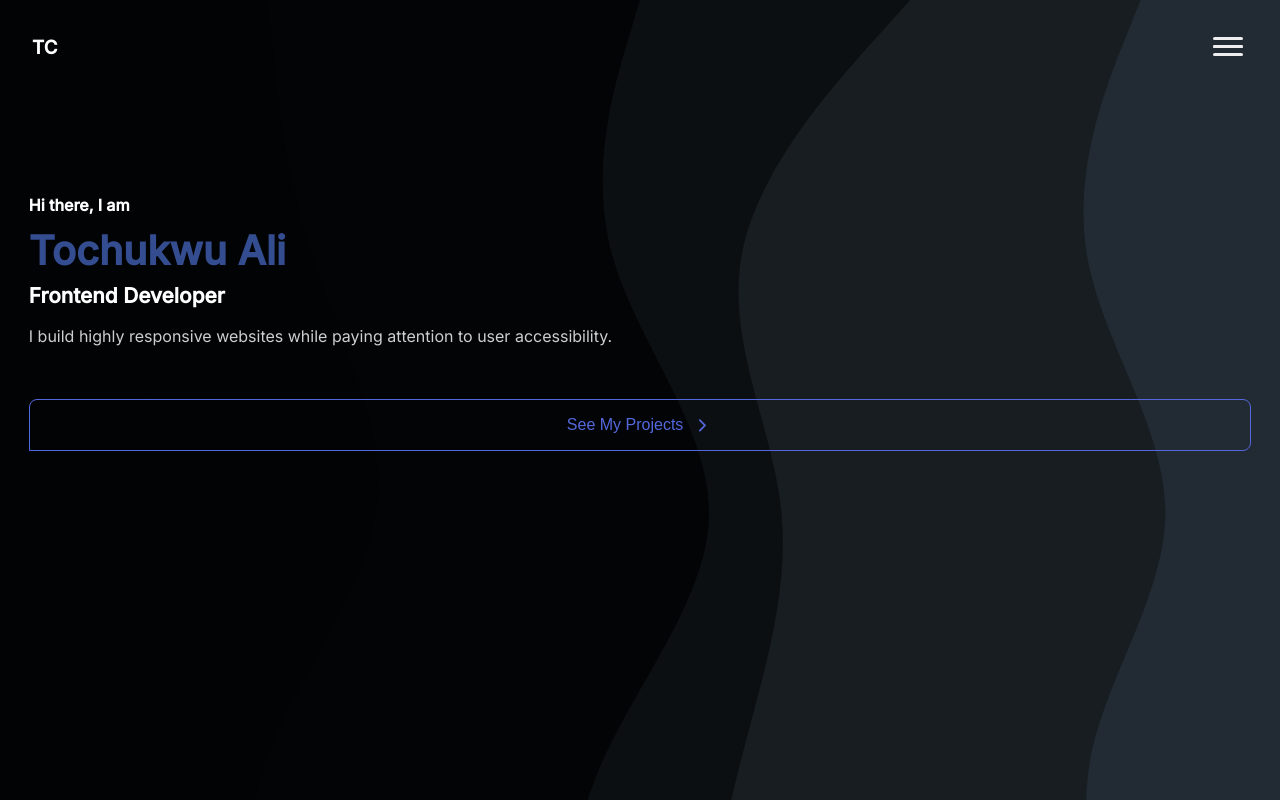
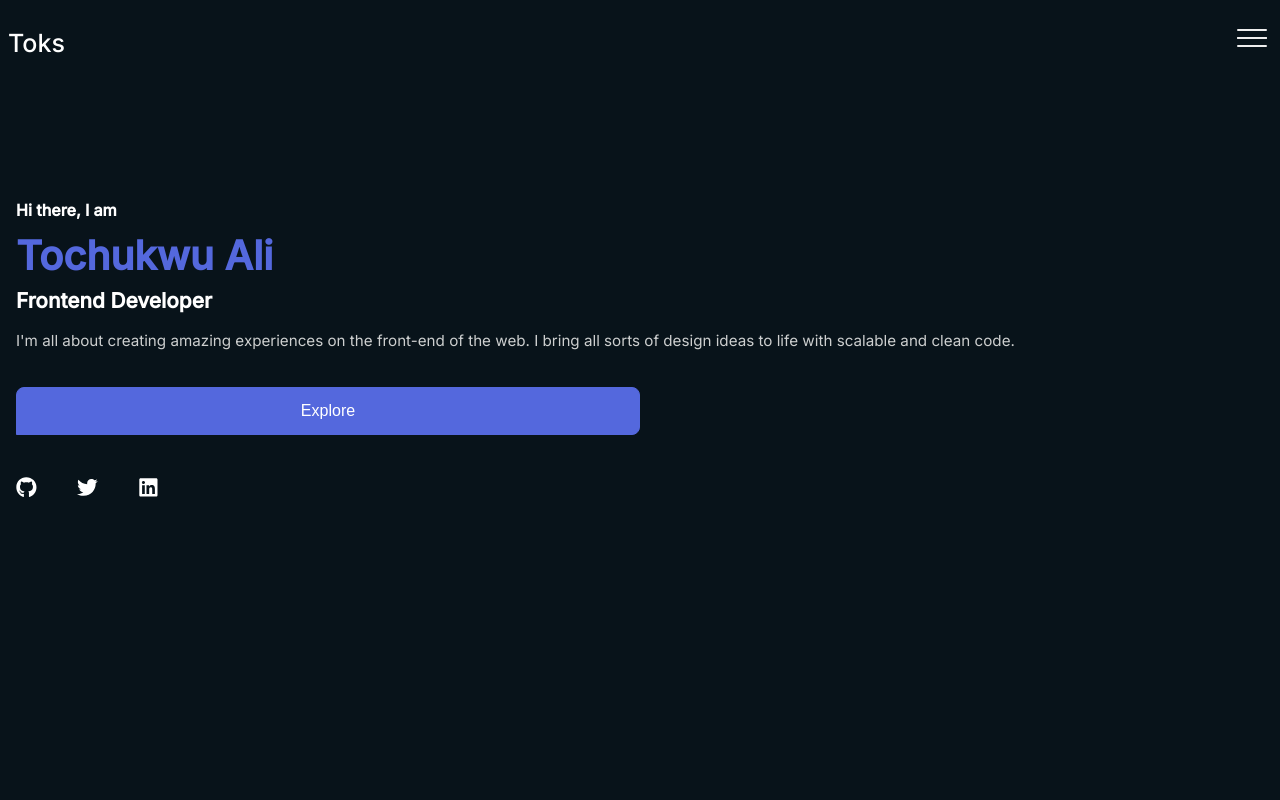
Before and after one commit to tochukwuali/seven-portfolio, a Next.js app: page / in a window 1280 px wide. Shown: the top 800 px of the page. Built offline with nearby package versions, Linux system fonts and the light colour scheme.

Commit message:
implements better design on the home screen

```diff
--- a/components/Hero.js
+++ b/components/Hero.js
@@ -1,6 +1,5 @@
 import styles from "../styles/Hero.module.css";
-import { FiChevronRight } from "react-icons/fi";
-import { IconContext } from "react-icons";
+import { GithubIcon, TwitterIcon, LinkedinIcon } from "./Icon";
 
 const Hero = () => {
   return (
@@ -14,22 +13,24 @@ const Hero = () => {
           </div>
           <div className={styles.hr__body}>
             <p>
-              I build highly responsive websites while paying attention to user
-              accessibility.
+              I'm all about creating amazing experiences on the front-end of the
+              web. I bring all sorts of design ideas to life with scalable and
+              clean code.
             </p>
             <div className={styles.hr__btn_group}>
-              <button className={styles.hr__open_btn}>
-                See My Projects
-                <IconContext.Provider
-                  value={{
-                    size: "1.3em",
-                    style: { verticalAlign: "middle", marginLeft: "9px" },
-                  }}
-                >
-                  <FiChevronRight />
-                </IconContext.Provider>
-              </button>
-              {/* <button className={styles.hr__about_btn}>About Me</button> */}
+              <button className={styles.hr__open_btn}>Explore</button>
+            </div>
+            <div className={styles.hr__social_icons}>
+              <a href="https://github.com/tochukwuali">
+                <GithubIcon />
+              </a>
+              <a href="https://twitter.com/tochukwuali3">
+                <TwitterIcon />
+              </a>
+
+              <a href="https://linkedin.com/in/tochukwuali">
+                <LinkedinIcon />
+              </a>
             </div>
           </div>
         </div>
--- /dev/null
+++ b/components/Icon.js
@@ -0,0 +1,55 @@
+import { IconContext } from "react-icons";
+import { FiChevronRight } from "react-icons/fi";
+import { FaGithub, FaTwitter, FaLinkedin } from "react-icons/fa";
+
+export const ChevronRightIcon = () => {
+  return (
+    <IconContext
+      value={{
+        size: "1.3em",
+        style: { verticalAlign: "middle", marginLeft: "9px" },
+      }}
+    >
+      <FiChevronRight />
+    </IconContext>
+  );
+};
+
+export const GithubIcon = () => {
+  return (
+    <IconContext.Provider
+      value={{
+        size: "1.3em",
+        style: { verticalAlign: "middle" },
+      }}
+    >
+      <FaGithub />
+    </IconContext.Provider>
+  );
+};
+
+export const TwitterIcon = () => {
+  return (
+    <IconContext.Provider
+      value={{
+        size: "1.3em",
+        style: { verticalAlign: "middle" },
+      }}
+    >
+      <FaTwitter />
+    </IconContext.Provider>
+  );
+};
+
+export const LinkedinIcon = () => {
+  return (
+    <IconContext.Provider
+      value={{
+        size: "1.3em",
+        style: { verticalAlign: "middle" },
+      }}
+    >
+      <FaLinkedin />
+    </IconContext.Provider>
+  );
+};
--- a/components/Layout.js
+++ b/components/Layout.js
@@ -20,7 +20,6 @@ const Layout = ({ children }) => {
           {`
             .container {
               display: ${toggle === true ? "none" : "block"};
-              min-height: 100vh;
               padding: 0 0.8rem;
             }
           `}
--- a/components/Nav.js
+++ b/components/Nav.js
@@ -1,7 +1,7 @@
-import { useState } from "react";
 import MobileIcon from "./MobileIcon";
 import styles from "../styles/Nav.module.css";
 import Link from "next/link";
+import { GithubIcon, TwitterIcon, LinkedinIcon } from "./Icon";
 
 const Nav = ({ toggle, openNav }) => {
   let attachedClasses = [styles.Nav];
@@ -12,14 +12,19 @@ const Nav = ({ toggle, openNav }) => {
     <div>
       <nav className={styles.nav__wr}>
         <div className={styles.logo}>
-          <h3>TC</h3>
+          <h3>
+            <Link href="/">Toks</Link>
+          </h3>
         </div>
         <div className={styles.nav__desktop}></div>
         <MobileIcon openNav={openNav} toggle={toggle} />
       </nav>
       <div className={attachedClasses.join(" ")}>
         <div className={styles.side__nav_logo}>
-          <h2> TC </h2>
+          <h2>
+            {" "}
+            <Link href="/">Toks</Link>
+          </h2>
         </div>
         <ul className={styles.nav__list}>
           <li data-aos={"fade-up"} onClick={openNav}>
@@ -42,6 +47,18 @@ const Nav = ({ toggle, openNav }) => {
             <Link href="/contact">Contact</Link>
           </li>
         </ul>
+        <div className={styles.side__nav_social_icons}>
+          <a href="https://github.com/tochukwuali">
+            <GithubIcon />
+          </a>
+          <a href="https://twitter.com/tochukwuali3">
+            <TwitterIcon />
+          </a>
+
+          <a href="https://linkedin.com/in/tochukwuali">
+            <LinkedinIcon />
+          </a>
+        </div>
       </div>
     </div>
   );
--- a/pages/index.js
+++ b/pages/index.js
@@ -10,7 +10,7 @@ export default function Home() {
         <link rel="icon" type="image/svg+xml" href="favicon.svg" />
       </Head>
       <Hero />
-      <Project />
+      {/* <Project /> */}
     </div>
   );
 }
--- a/styles/Hero.module.css
+++ b/styles/Hero.module.css
@@ -1,9 +1,5 @@
-.hr__wr {
-  height: 100vh;
-}
-
 .hr {
-  padding: 2rem 0;
+  margin-top: 7rem;
 }
 
 .hr__header {
@@ -11,15 +7,15 @@
 }
 
 .hr__header h2 {
-    font-size: 2.5rem;
-    margin-top: -0.6rem;
-    color: #344d90;
-    padding-right: 3rem;
+  font-size: 2.5rem;
+  margin-top: -0.6rem;
+  color: #5468dd;
+  /* padding-right: 2rem; */
 }
 
 .hr__header h3 {
-   font-size: 1.3rem;
-   margin-top: -1.6rem;
+  font-size: 1.3rem;
+  margin-top: -1.6rem;
 }
 
 .hr__header h4 {
@@ -31,8 +27,8 @@
   margin-top: -0.6rem;
 }
 
-.hr__body p{
-  font-size: 1.0rem;
+.hr__body p {
+  font-size: 0.95rem;
   line-height: 1.8;
   color: #cdcfcf;
   margin-top: 1.5rem;
@@ -40,23 +36,28 @@
 
 .hr__btn_group {
   width: 100%;
-  margin-top: 3rem;
-
+  margin-top: 2rem;
 }
 .hr__open_btn {
-  padding: 0.9rem 1rem;
-  background: transparent;
+  padding: 0.9rem;
+  background: #5468dd;
   border: 1px solid #5468dd;
-  font-family: 'Inter' sans-serif;
-  color: #fff;
+  font-family: "Inter" sans-serif;
   border-radius: 8px 8px 8px 0px;
   font-size: 1rem;
-  width: 100%;
+  width: 50%;
   cursor: pointer;
-  color: #5468dd;
+  color: #fff;
 }
 
-.hr__open_btn .chevron svg{
+.hr__social_icons {
+  display: flex;
+  gap: 2.5rem;
+  width: 100%;
+  margin-top: 2.5rem;
+}
+
+.hr__open_btn .chevron svg {
   position: relative;
   top: 5px;
   left: 7px;
--- a/styles/Layout.module.css
+++ b/styles/Layout.module.css
@@ -1,21 +1,17 @@
 .wrapperr {
   background-color: #08131a;
-  background-image: url('/bg5.svg');
-  height: 100vh;
+  /* background-image: url("/bg5.svg"); */
   background-size: cover;
   position: relative;
+  height: 100%;
 }
 
 .wrapper {
-  padding: 1rem;
-}
-.container {
-  min-height: 100vh;
-  padding: 0 2rem;
+  padding: 1rem 0.2rem;
 }
 
 .main {
-  padding: 3rem 0;
+  margin-top: 3rem;
   flex: 1;
 }
 
--- a/styles/MobileIcon.module.css
+++ b/styles/MobileIcon.module.css
@@ -1,16 +1,15 @@
-
 .MobileIcon {
   position: relative;
   z-index: 3;
   width: 20px;
   height: auto;
-    top: 5px;
+  top: 8px;
   right: 15px;
 }
 
 .icon {
   width: 30px;
-    height: 45px;
+
   position: relative;
   -webkit-transform: rotate(0deg);
   -moz-transform: rotate(0deg);
@@ -23,11 +22,10 @@
   cursor: pointer;
 }
 
-
 .icon span {
   display: block;
   position: absolute;
-    height: 3px;
+  height: 2px;
   width: 100%;
   background: #eeeeee;
   border-radius: 9px;
@@ -63,11 +61,11 @@
 }
 
 .icon.open span:nth-child(2) {
-    transform: rotate(45deg)
+  transform: rotate(45deg);
 }
 
 .icon.open span:nth-child(3) {
-    transform: rotate(-45deg)
+  transform: rotate(-45deg);
 }
 
 .icon.open span:nth-child(4) {
--- a/styles/Nav.module.css
+++ b/styles/Nav.module.css
@@ -1,22 +1,26 @@
 .nav__desktop {
- display: none;
+  display: none;
 }
 
 .nav__wr {
-    display: flex;
-    justify-content: space-between;
-    padding: 1rem;
+  display: flex;
+  justify-content: space-between;
+  padding: 0.3rem;
 }
 
 .logo {
-  margin-top: -15px;
+  margin-top: -18px;
   color: white;
+}
+
+.logo h3 {
+  font-size: 25px;
+  font-weight: 500;
 }
 
 .Nav.open {
   display: flex;
   flex-direction: column;
-  justify-content: center;
   align-items: center;
   color: rgb(255, 255, 255);
   font-weight: bold;
@@ -43,17 +47,32 @@
 
 .nav__list {
   list-style: none;
- padding: 0;
-    margin-top: -2rem;
+  padding: 0;
+  margin-top: 6rem;
 }
 
 .side__nav_logo {
   position: absolute;
-  top: 16px;
+  top: 5px;
   left: 20px;
+}
 
+.side__nav_logo h2 {
+  font-weight: 500;
 }
 
 .nav__list li {
-  margin-top: 1.5rem;
+  margin-top: 2rem;
+  font-size: 1.5rem;
+  color: gray;
+  font-weight: 400;
+  letter-spacing: 5px;
 }
+
+.side__nav_social_icons {
+  display: flex;
+  justify-content: center;
+  gap: 2.3rem;
+  width: 100%;
+  margin-top: 2rem;
+}
```
Also changed, not shown: pages/projects.js (added). Lines whose indentation alone changed are shown as unchanged.
